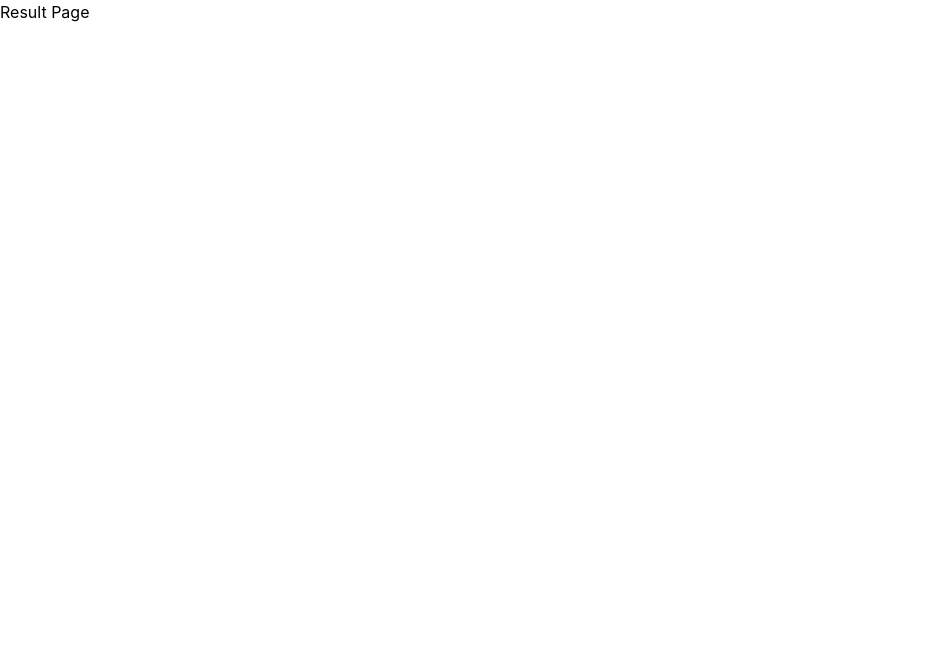
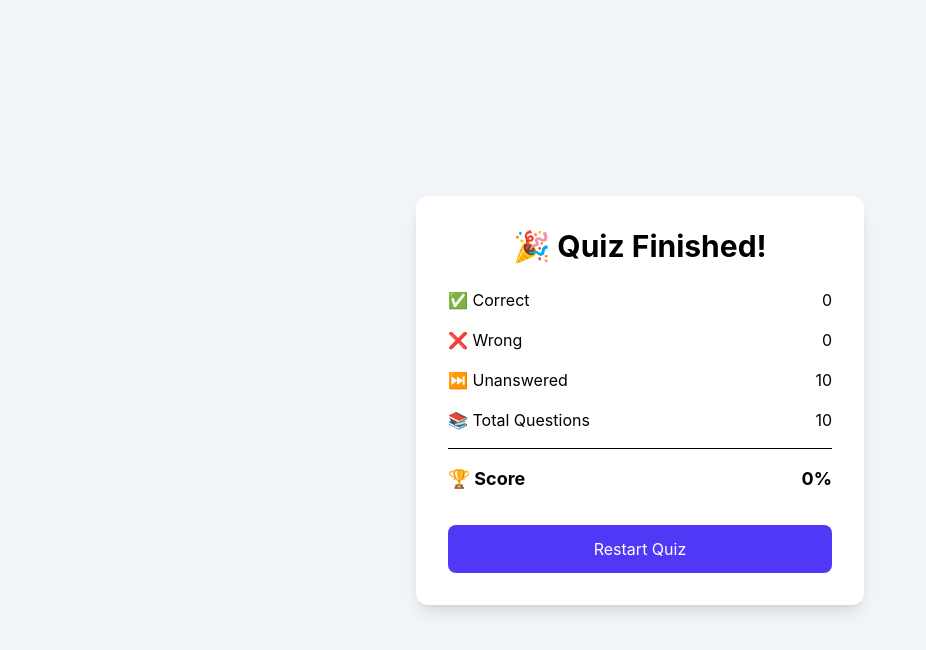
Before and after one commit to dimxdev/react-quiz-app, a React (Vite) app: page /result in a window 1280 px wide. Shown: the top 650 px of the page, without its empty margins (0-926 px from the left). Built offline with nearby package versions, Linux system fonts and the light colour scheme; sample sign-in values are in the browser's storage.

Commit message:
feat: add timer, progress tracking, resume quiz, and result summary

```diff
--- a/src/pages/QuizPage.jsx
+++ b/src/pages/QuizPage.jsx
@@ -13,51 +13,75 @@ function QuizPage() {
 
   const [currentQuestionIndex, setCurrentQuestionIndex] = useState(0);
   const [answers, setAnswers] = useState([]);
+  const [timeLeft, setTimeLeft] = useState(300);
 
+  // FIX 1: tambah removeItem("quizProgress") saat logout
   const handleLogout = () => {
+    const confirmLogout = window.confirm("Are you sure you want to logout?");
+
+    if (!confirmLogout) return;
+
     localStorage.removeItem("isLoggedIn");
     localStorage.removeItem("username");
+    localStorage.removeItem("quizResults");
+    localStorage.removeItem("quizProgress");
 
     navigate("/login");
   };
 
-  const handleAnswer = (selectedAnswer) => {
-    const newAnswer = {
-      question: currentQuestion.question,
-      selectedAnswer,
-      correctAnswer: currentQuestion.correct_answer,
-      isCorrect: selectedAnswer === currentQuestion.correct_answer,
-    };
+  const formatTime = (seconds) => {
+    const minutes = Math.floor(seconds / 60);
+    const remainingSeconds = seconds % 60;
 
-    setAnswers((prev) => [...prev, newAnswer]);
-
-    const isLastQuestion =
-      currentQuestionIndex === questions.length - 1;
-
-    if (isLastQuestion) {
-      console.log("Quiz Finished");
-      return;
-    }
-
-    setCurrentQuestionIndex((prev) => prev + 1);
+    return `${String(minutes).padStart(2, "0")}:${String(
+      remainingSeconds,
+    ).padStart(2, "0")}`;
   };
 
   useEffect(() => {
     const getQuestions = async () => {
       try {
+        const savedProgress = localStorage.getItem("quizProgress");
+
+        if (savedProgress) {
+          const parsed = JSON.parse(savedProgress);
+
+          const shouldResume = window.confirm("Resume previous quiz?");
+
+          if (shouldResume) {
+            setQuestions(parsed.questions);
+            setCurrentQuestionIndex(parsed.currentQuestionIndex);
+            setAnswers(parsed.answers);
+            setTimeLeft(parsed.timeLeft);
+
+            setLoading(false);
+            return;
+          }
+
+          localStorage.removeItem("quizProgress");
+        }
+
         setLoading(true);
 
         const data = await fetchQuestions();
 
-        const formattedQuestions = data.map((question) => ({
-          ...question,
-          category: decodeHtml(question.category),
-          question: decodeHtml(question.question),
-          correct_answer: decodeHtml(question.correct_answer),
-          incorrect_answers: question.incorrect_answers.map((answer) =>
-            decodeHtml(answer)
-          ),
-        }));
+        const formattedQuestions = data.map((question) => {
+          const correctAnswer = decodeHtml(question.correct_answer);
+
+          const incorrectAnswers = question.incorrect_answers.map((answer) =>
+            decodeHtml(answer),
+          );
+
+          return {
+            ...question,
+            category: decodeHtml(question.category),
+            question: decodeHtml(question.question),
+            correct_answer: correctAnswer,
+            incorrect_answers: incorrectAnswers,
+
+            options: shuffleArray([correctAnswer, ...incorrectAnswers]),
+          };
+        });
 
         setQuestions(formattedQuestions);
       } catch (error) {
@@ -72,8 +96,49 @@ function QuizPage() {
   }, []);
 
   useEffect(() => {
-    console.log("Answers:", answers);
-  }, [answers]);
+    if (!questions.length) return;
+
+    const quizProgress = {
+      questions,
+      currentQuestionIndex,
+      answers,
+      timeLeft,
+    };
+
+    localStorage.setItem("quizProgress", JSON.stringify(quizProgress));
+  }, [questions, currentQuestionIndex, answers, timeLeft]);
+
+  // FIX 5: hapus `answers` dari dependency array agar timer tidak restart tiap jawab
+  useEffect(() => {
+    if (!questions.length) return;
+
+    const timer = setInterval(() => {
+      setTimeLeft((prev) => {
+        if (prev <= 1) {
+          clearInterval(timer);
+
+          const savedProgress = JSON.parse(
+            localStorage.getItem("quizProgress") || "{}",
+          );
+
+          localStorage.setItem(
+            "quizResults",
+            JSON.stringify(savedProgress.answers || []),
+          );
+
+          localStorage.removeItem("quizProgress");
+
+          navigate("/result");
+
+          return 0;
+        }
+
+        return prev - 1;
+      });
+    }, 1000);
+
+    return () => clearInterval(timer);
+  }, [questions, navigate]); // <-- FIX 5: answers dihapus dari sini
 
   if (loading) {
     return (
@@ -100,11 +165,38 @@ function QuizPage() {
   }
 
   const currentQuestion = questions[currentQuestionIndex];
+  const answerOptions = currentQuestion.options;
 
-  const answerOptions = shuffleArray([
-    currentQuestion.correct_answer,
-    ...currentQuestion.incorrect_answers,
-  ]);
+  const progressPercentage =
+    ((currentQuestionIndex + 1) / questions.length) * 100;
+
+  const handleAnswer = (selectedAnswer) => {
+    const newAnswer = {
+      question: currentQuestion.question,
+      selectedAnswer,
+      correctAnswer: currentQuestion.correct_answer,
+      isCorrect: selectedAnswer === currentQuestion.correct_answer,
+    };
+
+    setAnswers((prev) => [...prev, newAnswer]);
+
+    const isLastQuestion = currentQuestionIndex === questions.length - 1;
+
+    // FIX 3: hapus quizProgress saat soal terakhir dijawab
+    if (isLastQuestion) {
+      const finalAnswers = [...answers, newAnswer];
+
+      localStorage.setItem("quizResults", JSON.stringify(finalAnswers));
+
+      localStorage.removeItem("quizProgress");
+
+      navigate("/result");
+
+      return;
+    }
+
+    setCurrentQuestionIndex((prev) => prev + 1);
+  };
 
   return (
     <div className="min-h-screen bg-slate-100 p-6">
@@ -113,6 +205,7 @@ function QuizPage() {
         <div className="flex justify-between items-center mb-6">
           <div>
             <h1 className="text-2xl font-bold">🧠 Quiz App</h1>
+
             <p className="text-slate-500">
               Welcome, {localStorage.getItem("username")} 👋
             </p>
@@ -126,15 +219,31 @@ function QuizPage() {
           </button>
         </div>
 
-        {/* Question Card */}
+        {/* Quiz Card */}
         <div className="bg-white rounded-xl shadow-lg p-6">
-          <p className="text-sm text-slate-500 mb-2">
-            {currentQuestionIndex + 1} of {questions.length}
-          </p>
+          <div className="flex justify-between items-center mb-4">
+            <span className="text-sm text-slate-500">
+              Question {currentQuestionIndex + 1} of {questions.length}
+            </span>
 
-          <p className="text-sm text-slate-500 mb-4">
-            Question {currentQuestionIndex + 1}
-          </p>
+            <span className="font-bold text-indigo-600">
+              ⏱️ {formatTime(timeLeft)}
+            </span>
+          </div>
+
+          <div className="w-full bg-slate-200 rounded-full h-3 mb-4">
+            <div
+              className="bg-indigo-600 h-3 rounded-full transition-all duration-300"
+              style={{
+                width: `${progressPercentage}%`,
+              }}
+            />
+          </div>
+
+          <div className="flex justify-between text-sm text-slate-600 mb-6">
+            <span>Total: {questions.length}</span>
+            <span>Answered: {answers.length}</span>
+          </div>
 
           <h2 className="text-xl font-semibold text-slate-800">
             {currentQuestion.question}
--- a/src/pages/ResultPage.jsx
+++ b/src/pages/ResultPage.jsx
@@ -1,5 +1,87 @@
+import { useEffect, useState } from "react";
+import { useNavigate } from "react-router-dom";
+
 function ResultPage() {
-  return <h1>Result Page</h1>;
+  const navigate = useNavigate();
+
+  const [results, setResults] = useState([]);
+
+  const TOTAL_QUESTIONS = 10;
+
+  useEffect(() => {
+    const savedResults =
+      JSON.parse(localStorage.getItem("quizResults")) || [];
+
+    setResults(savedResults);
+  }, []);
+
+  const correctAnswers = results.filter(
+    (result) => result.isCorrect
+  ).length;
+
+  const wrongAnswers = results.filter(
+    (result) => !result.isCorrect
+  ).length;
+
+  const unanswered =
+    TOTAL_QUESTIONS - results.length;
+
+  const score = Math.round(
+    (correctAnswers / TOTAL_QUESTIONS) * 100
+  );
+
+  const handleRestart = () => {
+    localStorage.removeItem("quizResults");
+    localStorage.removeItem("quizProgress");
+    localStorage.removeItem("isLoggedIn");
+    localStorage.removeItem("username");
+
+    navigate("/login");
+  };
+
+  return (
+    <div className="min-h-screen bg-slate-100 flex items-center justify-center p-6">
+      <div className="bg-white shadow-lg rounded-xl p-8 w-full max-w-md">
+        <h1 className="text-3xl font-bold text-center mb-6">
+          🎉 Quiz Finished!
+        </h1>
+
+        <div className="space-y-4">
+          <div className="flex justify-between">
+            <span>✅ Correct</span>
+            <span>{correctAnswers}</span>
+          </div>
+
+          <div className="flex justify-between">
+            <span>❌ Wrong</span>
+            <span>{wrongAnswers}</span>
+          </div>
+
+          <div className="flex justify-between">
+            <span>⏭️ Unanswered</span>
+            <span>{unanswered}</span>
+          </div>
+
+          <div className="flex justify-between">
+            <span>📚 Total Questions</span>
+            <span>{TOTAL_QUESTIONS}</span>
+          </div>
+
+          <div className="border-t pt-4 flex justify-between font-bold text-lg">
+            <span>🏆 Score</span>
+            <span>{score}%</span>
+          </div>
+        </div>
+
+        <button
+          onClick={handleRestart}
+          className="w-full mt-8 bg-indigo-600 hover:bg-indigo-700 text-white py-3 rounded-lg transition"
+        >
+          Restart Quiz
+        </button>
+      </div>
+    </div>
+  );
 }
 
 export default ResultPage;
```
